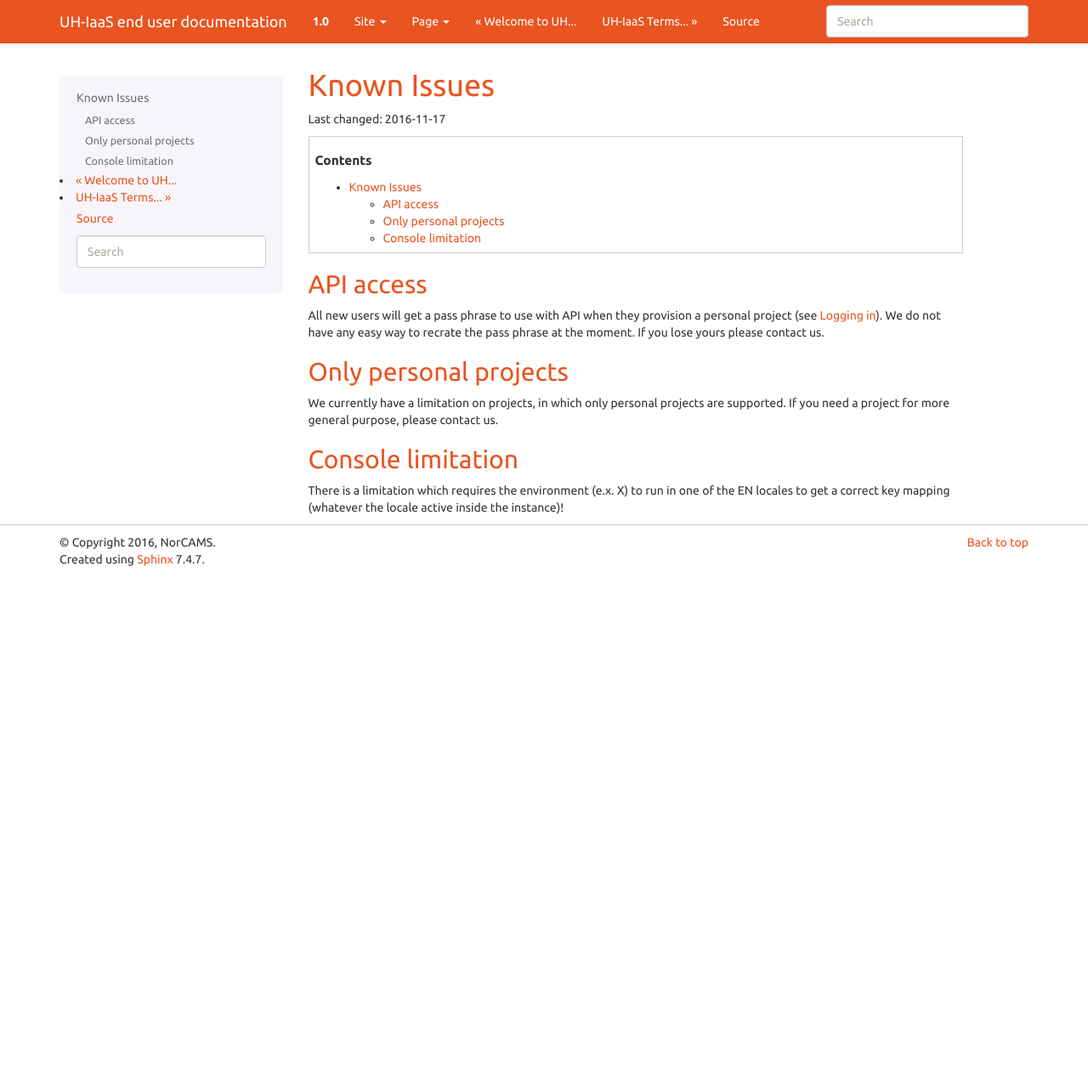
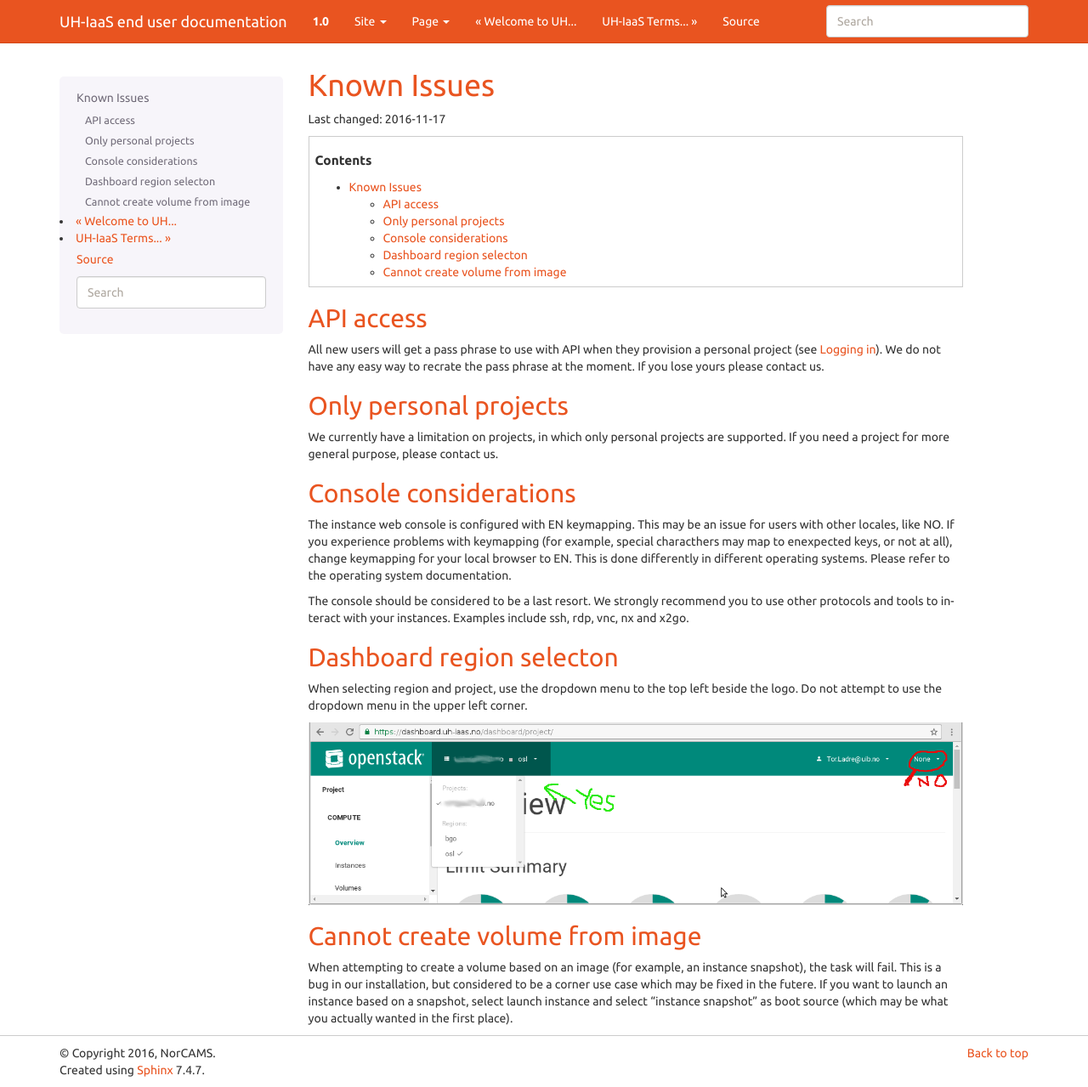
Before and after one commit to norcams/docs-enduser, a Sphinx documentation site: the page built from docs/known-issues.rst, in a window 1280 px wide and 1279 px high. Shown: the whole window at 85% size. Built offline with Sphinx 7.4.7, drawn with Linux system fonts in a browser that asks for light colours.

Commit message:
Updated known issues

```diff
--- a/docs/known-issues.rst
+++ b/docs/known-issues.rst
@@ -22,9 +22,40 @@ We currently have a limitation on projects, in which only personal
 projects are supported. If you need a project for more general purpose,
 please contact us.
 
-Console limitation
-------------------
 
-There is a limitation which requires the environment (e.x. X) to run
-in one of the EN locales to get a correct key mapping (whatever the
-locale active inside the instance)!
+Console considerations
+----------------------
+
+The instance web console is configured with EN keymapping. This may be
+an issue for users with other locales, like NO. If you experience problems
+with keymapping (for example, special characthers may map to enexpected keys,
+or not at all), change keymapping for your local browser to EN. This is
+done differently in different operating systems. Please refer to the
+operating system documentation.
+
+The console should be considered to be a last resort. We strongly recommend
+you to use other protocols and tools to interact with your instances.
+Examples include ssh, rdp, vnc, nx and x2go.
+
+
+Dashboard region selecton
+-------------------------
+
+When selecting region and project, use the dropdown menu to the top left
+beside the logo. Do not attempt to use the dropdown menu in the upper left
+corner.
+
+.. image:: images/dash-regions.png
+   :align: center
+   :alt: Dashboard region selection
+
+
+Cannot create volume from image
+-------------------------------
+
+When attempting to create a volume based on an image (for example, an instance
+snapshot), the task will fail. This is a bug in our installation, but considered
+to be a corner use case which may be fixed in the futere. If you want to launch
+an instance based on a snapshot, select launch instance and select "instance
+snapshot" as boot source (which may be what you actually wanted in the first
+place).
```
Also changed, not shown: docs/images/dash-regions.png (added).
